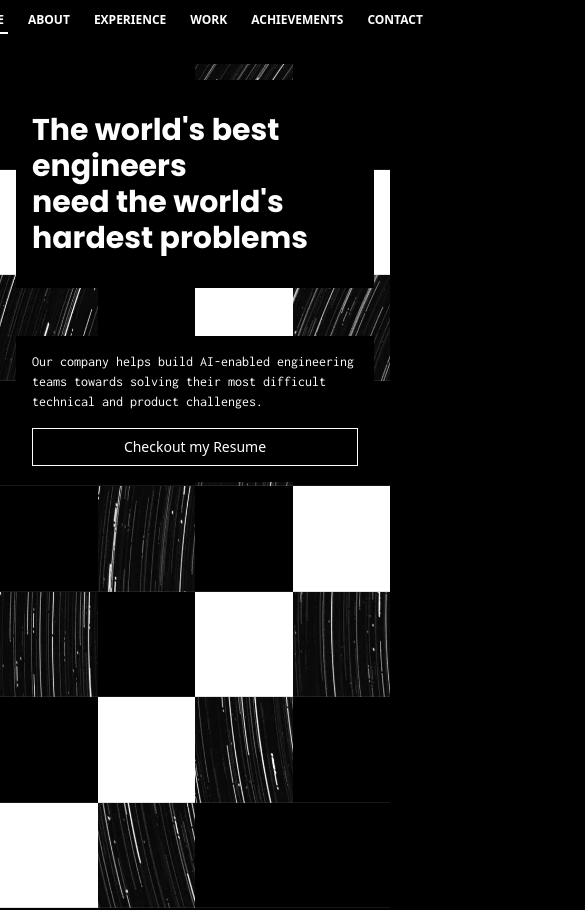
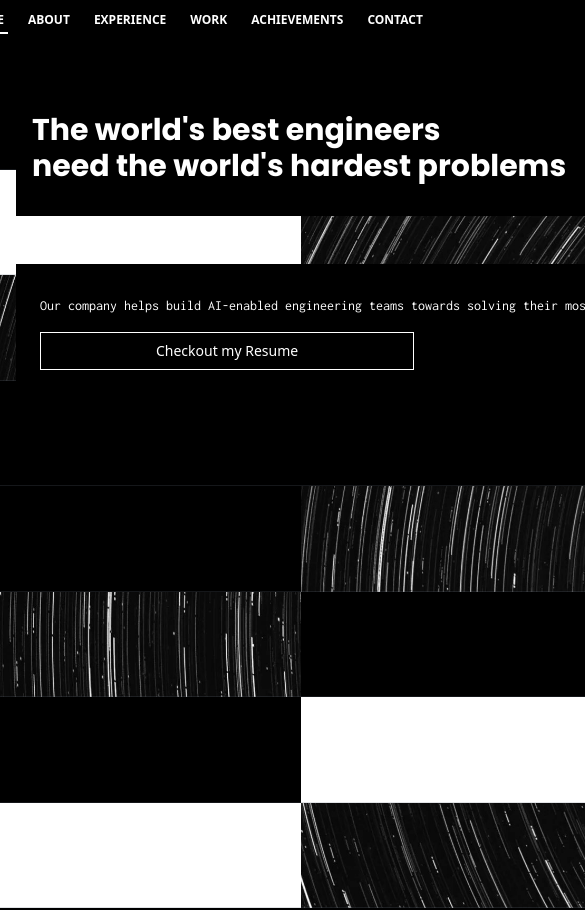
Before and after one commit to axioserror/harshitjain, a React (Vite) app: page /#home in a window 390 px wide. Shown: the top 910 px of the page, 585 px wide, since content can reach past the window. Built offline with nearby package versions, Linux system fonts and the light colour scheme.

Commit message:
moved files

```diff
--- a/package.json
+++ b/package.json
@@ -20,6 +20,7 @@
     "react": "^18.3.1",
     "react-dom": "^18.3.1",
     "react-icons": "^5.3.0",
+    "react-markdown": "^9.0.1",
     "split-grid": "^1.0.11",
     "vite-plugin-node-polyfills": "^0.22.0"
   },
--- a/src/index.css
+++ b/src/index.css
@@ -3,6 +3,7 @@
 @tailwind utilities;
 html {
     scroll-behavior: smooth;
+    min-width: min-content;
   }
 
 body {
--- a/src/pages/Home/Home.jsx
+++ b/src/pages/Home/Home.jsx
@@ -7,7 +7,7 @@ const Home = () => {
     'bg-black', 'bg-black', 'bg-transparent', 'bg-black',
     'bg-white', 'bg-transparent', 'bg-black', 'bg-white',
     'bg-transparent', 'bg-black', 'bg-white', 'bg-transparent',
-    'bg-black', 'bg-black', 'bg-transparent', 'bg-black',
+    'bg-black', 'bg-black', 'bg-transparent ', 'bg-black',
     'bg-black', 'bg-transparent', 'bg-black', 'bg-white',
     'bg-transparent', 'bg-black', 'bg-white', 'bg-transparent',
     'bg-black', 'bg-white', 'bg-transparent', 'bg-black',
@@ -23,8 +23,8 @@ const Home = () => {
   return (
     <section
       id='home'
-      className="relative min-h-screen text-white bg-repea mt-16 md:mt-24 "
-      style={{ backgroundImage: `url(${image})`, backgroundSize: 'cover' }}
+      className="relative min-h-screen text-white mt-16 md:mt-24 "
+      style={{ backgroundImage: `url(${image})`, backgroundSize: 'cover' ,}}
     >
       {/* Background grid */}
       <div className="absolute inset-0 grid grid-cols-4 md:grid-cols-8 grid-rows-8 md:grid-rows-4">
@@ -42,13 +42,13 @@ const Home = () => {
           </div>
           <div className="md:col-span-4"></div>
           <div className="md:col-span-8 md:col-start-1 md:row-start-2"></div>
-          <div className="md:col-span-4 md:col-start-9 md:row-start-2 bg-black p-4 md:p-8">
+          <div className="md:col-span-4 md:col-start-9 md:row-start-2 bg-black p-6 py-8 md:p-8">
             <p className="mb-4 text-white bg-black font-inconsolata text-sm md:text-base">
               Our company helps build AI-enabled engineering teams towards solving their
               most difficult technical and product challenges.
             </p>
             <div className="space-y-2 flex flex-col md:flex-row gap-4">
-              <button className='w-full md:w-2/3 border border-white px-4 py-2 hover:bg-white hover:text-black transition-colors text-center text-sm md:text-base'>
+              <button className='w-1/3 md:w-2/3 border border-white px-4 py-2 hover:bg-white hover:text-black transition-colors text-center text-sm md:text-base'>
                 <a
                   href={resumePDF}
                   target="_blank"
--- a/src/pages/Jobs/Carousel.jsx
+++ b/src/pages/Jobs/Carousel.jsx
@@ -11,7 +11,7 @@ const Carousel = () => {
       try {
         const jobs = await Promise.all(
           jobFolders.map(async (folder) => {
-            const response = await fetch(`../../../content/jobs/${folder}/index.md`);
+            const response = await fetch(`/content/jobs/${folder}/index.md`);
             const text = await response.text();
 
             const lines = text.split('\n').filter(line => line.trim() !== '');
--- a/src/pages/Projects/Projects.jsx
+++ b/src/pages/Projects/Projects.jsx
@@ -1,5 +1,6 @@
 import React, { useState, useEffect } from "react";
 import Cards from "./Cards";
+import ReactMarkdown from "react-markdown";
 import AOS from 'aos';
 import 'aos/dist/aos.css';
 const Projects = () => {
@@ -15,7 +16,7 @@ const Projects = () => {
       try {
         const projects = await Promise.all(
           projectFolders.map(async (folder) => {
-            const response = await fetch(`../../../content/ProjectsFile/${folder}/index.md`);
+            const response = await fetch(`/content/ProjectsFile/${folder}/index.md`);
             const text = await response.text();
             const lines = text.split("\n").filter((line) => line.trim() !== "");
             let project = {
```
Also changed, not shown: public/content/ProjectsFIle/ExpenseTracker/index.md (renamed from content/ProjectsFIle/ExpenseTracker/index.md), public/content/ProjectsFIle/FAQChatbot/index.md (renamed from content/ProjectsFIle/FAQChatbot/index.md), public/content/ProjectsFIle/StockMarket/index.md (renamed from content/ProjectsFIle/StockMarket/index.md), public/content/jobs/DRDO/index.md (renamed from content/jobs/DRDO/index.md), public/content/jobs/RateGain/index.md (renamed from content/jobs/RateGain/index.md), 1 other file (tests, documents, lock files or other folders).
